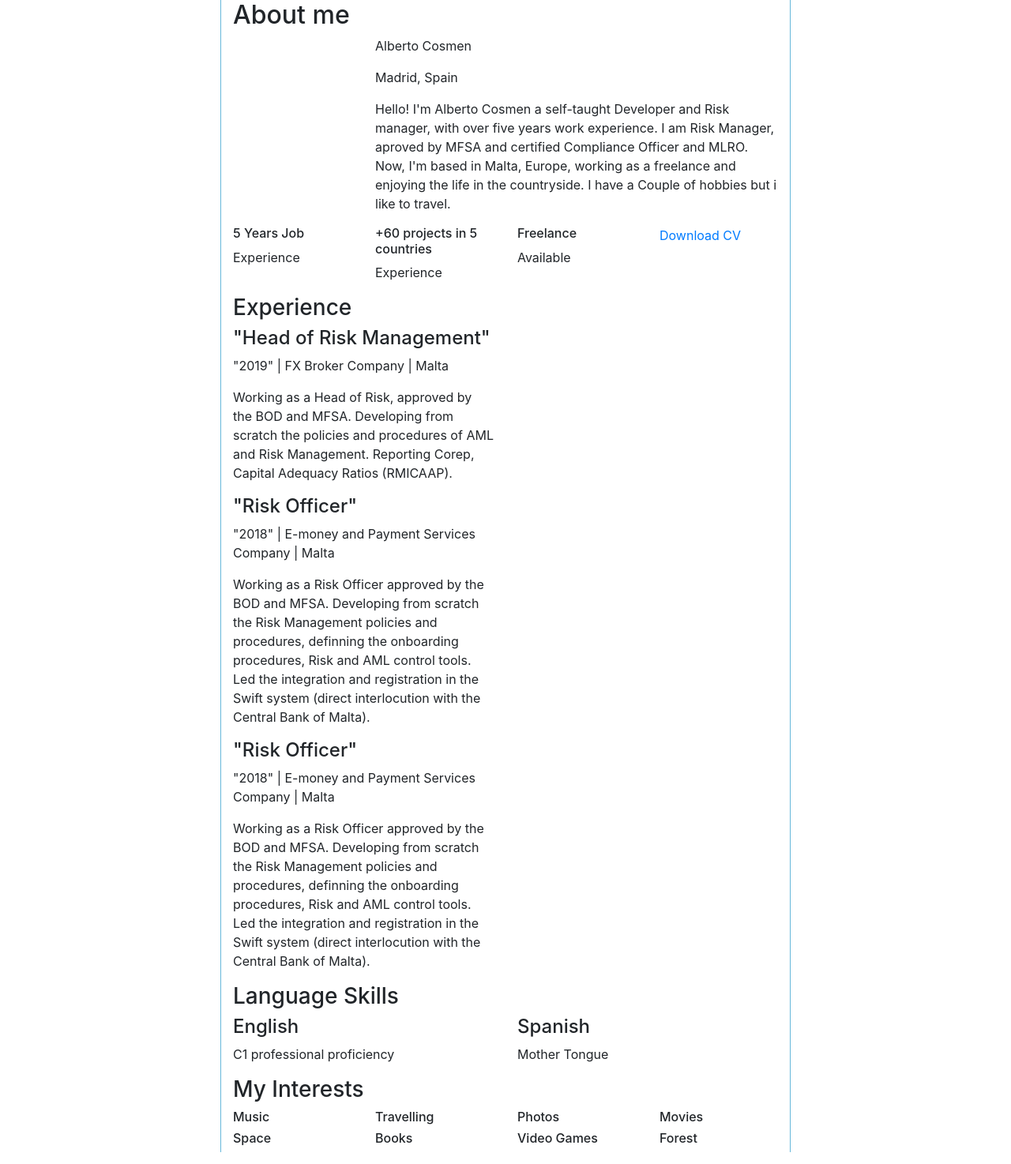
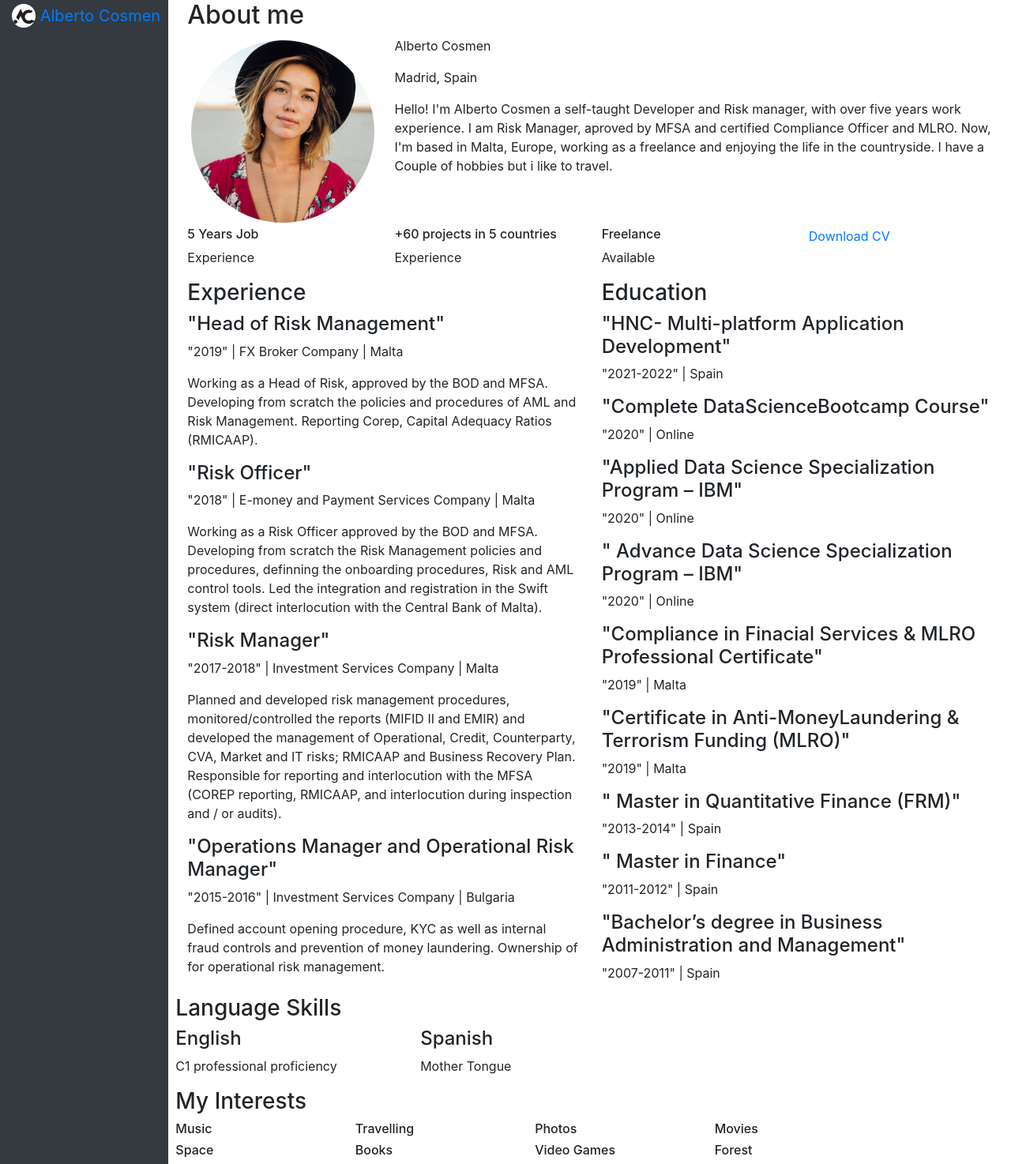
Before and after one commit to AlbertCos/GHs1, a plain HTML site: page Seccion Bootstrap/TinDog-Start-master/Profile.html in a window 1280 px wide. Shown: the whole page at 79% size. Drawn offline with nearby package versions, Linux system fonts and the light colour scheme.

Commit message:
Añadido el Navbar con diseño slidebar en lado izquierdo

```diff
--- a/Seccion Bootstrap/TinDog-Start-master/Profile.html
+++ b/Seccion Bootstrap/TinDog-Start-master/Profile.html
@@ -15,7 +15,34 @@
 </head>
 
 <body>
-  <section class="container" id="About-me">
+  <!-- NavBar -->
+  <div class="container-fluid">
+    <div class="row">
+      <!-- first Column Nav-SiderbarStyle -->
+      <nav id="siderbarMenu" class="col-md-3 col-lg-2 d-md-block bg-dark sidebar collapse">
+        <a class="navbar-brand" href="">
+          <img src="images\circle-cropped.png" width="30" height="30" class="d-inline-block align-top" alt="">
+          Alberto Cosmen
+        </a>
+        <button class="navbar-toggler" type="button" data-toggle="collapse" data-target="#navbarTogglerDemo02" aria-controls="navbarTogglerDemo02" aria-expanded="false" aria-label="Toggle navigation">
+          <span class="navbar-toggler-icon"></span>
+        </button>
+        <div class="collapse navbar-collapse" id="navbarToggleDemo02">
+          <ul class="navbar-nav ml-30">
+            <li class="nav-item">
+              <a class="nav-link" href="">Contact</a>
+            </li>
+            <li class="nav-item">
+              <a class="nav-link" href="">Pricing</a>
+            </li>
+            <li class="nav-item">
+              <a class="nav-link" href="">Download</a>
+            </li>
+          </ul>
+        </div>
+      </nav>
+      <!-- Second Column, Main Content -->
+      <main class="col-md-9 ms-sm-auto col-lg-10 px-md-4">
         <div class="header-page mt-70 mob-mt">
           <h2>About me</h2>
         </div>
@@ -24,8 +51,8 @@
             <div class=info-box-1>
               <div class="row">
                 <div class="col-lg-3 col-sm-4">
-              <div class="photo-perfil">
-                <img class="photo-cara-redondeada" src="" alt="">
+                  <div class="title-image">
+                    <img class="profile-image" src="images/lady-img.jpg" alt="">
                   </div>
                 </div>
                 <div class="col-lg-9 col-sm-8">
@@ -100,17 +127,29 @@
                   <p><i></i>"2018" | E-money and Payment Services Company | Malta </p>
                 </div>
                 <p>
-              Working as a Risk Officer approved by the BOD and MFSA. Developing from scratch the Risk Management policies and procedures, definning the onboarding procedures, Risk and AML control tools. Led the integration and registration in the Swift system (direct interlocution with the Central Bank of Malta).
+                  Working as a Risk Officer approved by the BOD and MFSA. Developing from scratch the Risk Management policies and procedures, definning the onboarding procedures, Risk and AML control tools. Led the integration and registration in the
+                  Swift system (direct interlocution with the Central Bank of Malta).
                 </p>
               </div>
               <!-- Third Item Experience -->
               <div class="item">
                 <div>
-              <h4>"Risk Officer"</h4>
-              <p><i></i>"2018" | E-money and Payment Services Company | Malta </p>
+                  <h4>"Risk Manager"</h4>
+                  <p><i></i>"2017-2018" | Investment Services Company | Malta </p>
                 </div>
                 <p>
-              Working as a Risk Officer approved by the BOD and MFSA. Developing from scratch the Risk Management policies and procedures, definning the onboarding procedures, Risk and AML control tools. Led the integration and registration in the Swift system (direct interlocution with the Central Bank of Malta).
+                  Planned and developed risk management procedures, monitored/controlled the reports (MIFID II and EMIR) and developed the management of Operational, Credit, Counterparty, CVA, Market and IT risks; RMICAAP and Business Recovery Plan.
+                  Responsible for reporting and interlocution with the MFSA (COREP reporting, RMICAAP, and interlocution during inspection and / or audits).
+                </p>
+              </div>
+              <!-- Forth Item Experience -->
+              <div class="item">
+                <div>
+                  <h4>"Operations Manager and Operational Risk Manager"</h4>
+                  <p><i></i>"2015-2016" | Investment Services Company | Bulgaria </p>
+                </div>
+                <p>
+                  Defined account opening procedure, KYC as well as internal fraud controls and prevention of money laundering. Ownership of for operational risk management.
                 </p>
               </div>
             </div>
@@ -118,7 +157,73 @@
           </div>
           <!-- Education Column start -->
           <div class="col-lg-6 col-sm-12">
-
+            <div class="header-box mb-50 mob-box-mt">
+              <h3>Education</h3>
+            </div>
+            <div class="experience box-2">
+              <!-- First Item Education -->
+              <div class="item">
+                <div>
+                  <h4>"HNC- Multi-platform Application Development"</h4>
+                  <p><i></i>"2021-2022" | Spain </p>
+                </div>
+              </div>
+              <!-- Second Item Education -->
+              <div class="item">
+                <div>
+                  <h4>"Complete DataScienceBootcamp Course"</h4>
+                  <p><i></i>"2020" | Online </p>
+                </div>
+              </div>
+              <!-- Third Item Education -->
+              <div class="item">
+                <div>
+                  <h4>"Applied Data Science Specialization Program – IBM"</h4>
+                  <p><i></i>"2020" | Online </p>
+                </div>
+              </div>
+              <!-- Fourth Item Education -->
+              <div class="item">
+                <div>
+                  <h4>" Advance Data Science Specialization Program – IBM"</h4>
+                  <p><i></i>"2020" | Online </p>
+                </div>
+              </div>
+              <!-- Fifth Item Education -->
+              <div class="item">
+                <div>
+                  <h4>"Compliance in Finacial Services & MLRO Professional Certificate"</h4>
+                  <p><i></i>"2019" | Malta </p>
+                </div>
+              </div>
+              <!-- Sixth Item Education -->
+              <div class="item">
+                <div>
+                  <h4>"Certificate in Anti-MoneyLaundering & Terrorism Funding (MLRO)"</h4>
+                  <p><i></i>"2019" | Malta </p>
+                </div>
+              </div>
+              <!-- Seventh Item Education -->
+              <div class="item">
+                <div>
+                  <h4>" Master in Quantitative Finance (FRM)"</h4>
+                  <p><i></i>"2013-2014" | Spain </p>
+                </div>
+              </div>
+              <!-- Eighth Item Education -->
+              <div class="item">
+                <div>
+                  <h4>" Master in Finance"</h4>
+                  <p><i></i>"2011-2012" | Spain </p>
+                </div>
+              </div>
+              <!-- Nineth Item Education -->
+              <div class="item">
+                <div>
+                  <h4>"Bachelor’s degree in Business Administration and Management"</h4>
+                  <p><i></i>"2007-2011" | Spain </p>
+                </div>
+              </div>
             </div>
           </div>
           <!-- Language Skills Row Start -->
@@ -221,7 +326,13 @@
               </div>
             </div>
           </div>
-  </section>
+      </main>
+    </div>
+  </div>
+
+  <!-- <section class="container" id="About-me">
+
+  </section> -->
 
 </body>
 
--- a/Seccion Bootstrap/TinDog-Start-master/css/styles2.css
+++ b/Seccion Bootstrap/TinDog-Start-master/css/styles2.css
@@ -26,7 +26,16 @@
     margin-left: auto;
 }
 
+.profile-image {
+  width: 100%;
+  border-radius: 50%;
+  margin: 2%;
+  vertical-align: middle;
+}
+
+
 section {
+    margin-top: 10px;
     outline: 1px solid #66b8da!important;
     display: block;
 }
```
Also changed, not shown: Seccion Bootstrap/TinDog-Start-master/images/circle-cropped.png (added). Lines whose indentation alone changed are shown as unchanged.
